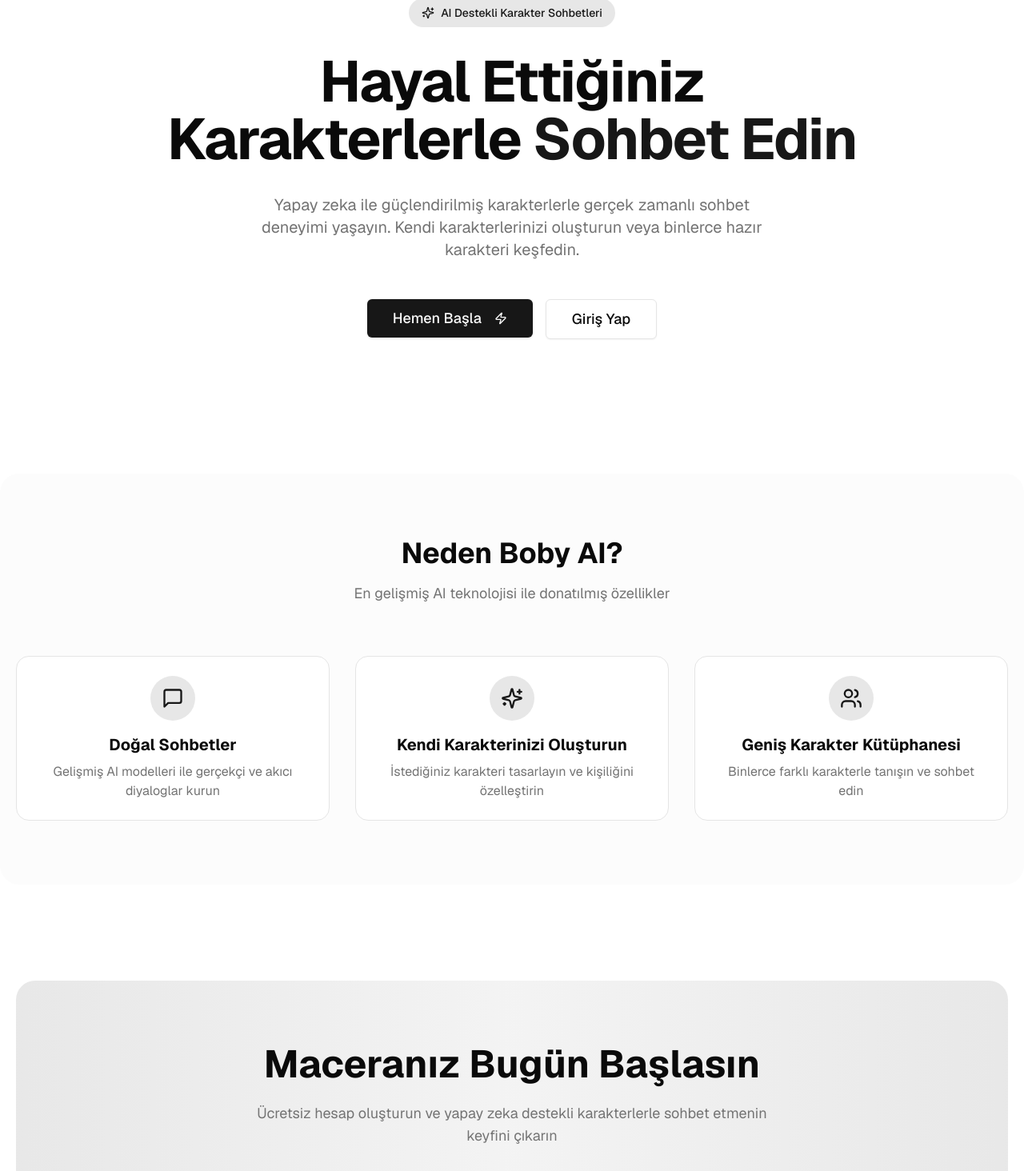
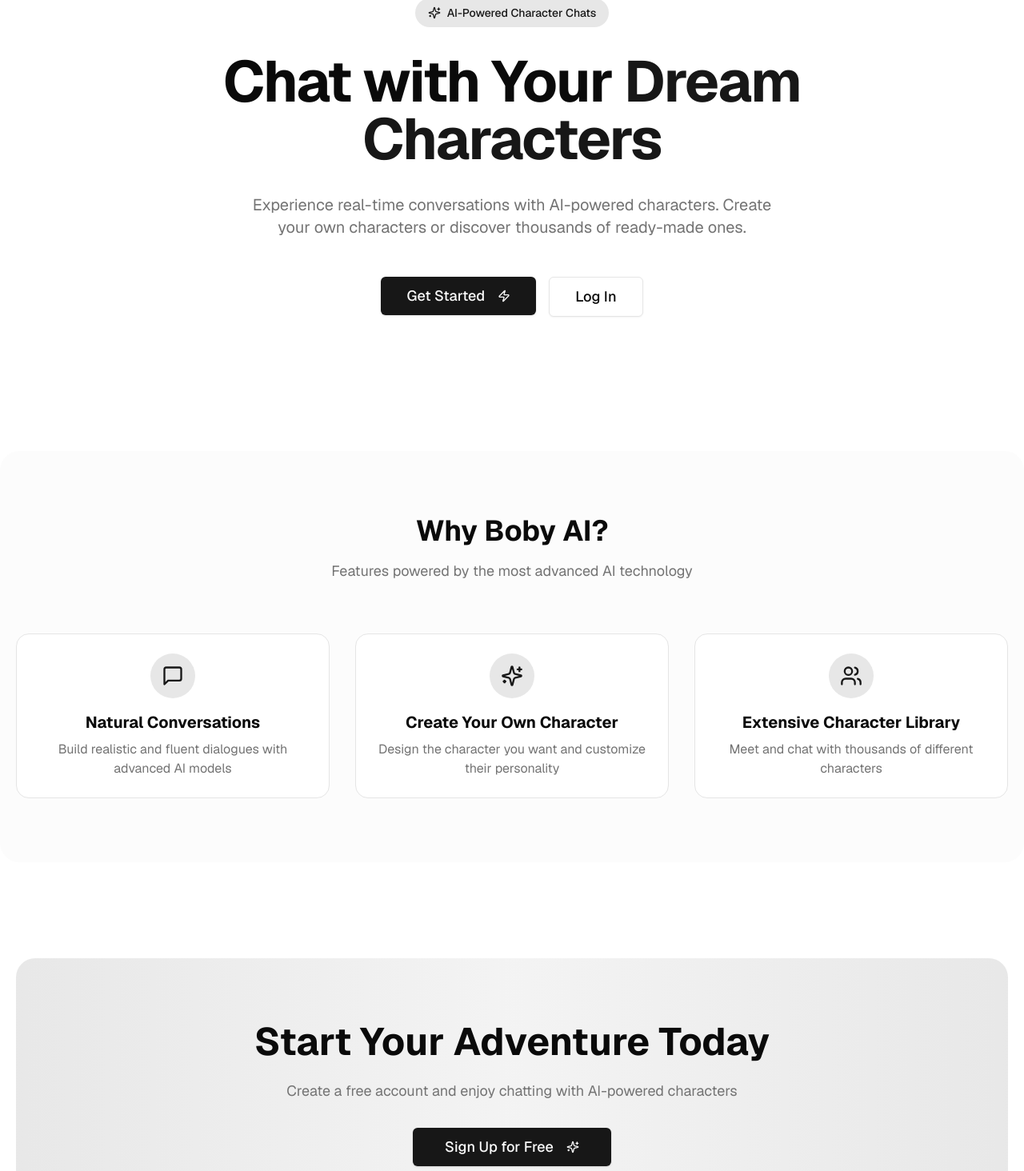
Before and after one commit to beerkayaslan/boby-ai, a Next.js app: page / in a window 1280 px wide. Shown: the part 194-1658 px from the top of the page at 80% size. Built offline with nearby package versions, Linux system fonts and the light colour scheme; no server answers.

Commit message:
Add i18n support to home page and update translations
Refactored the home page to use next-intl for internationalization, replacing hardcoded strings with translation keys. Updated English and Turkish translation files with all necessary keys for the home page UI.

```diff
--- a/app/page.tsx
+++ b/app/page.tsx
@@ -8,8 +8,10 @@ import { MessageSquare, Sparkles, Users, Zap } from "lucide-react";
 import { createClient } from "@/lib/supabase/server";
 import Image from "next/image";
 import logo from "@/assets/boby_ai_logo.jpeg";
+import { getTranslations } from "next-intl/server";
 
 export default async function Home() {
+  const t = await getTranslations("home");
   const supabase = await createClient();
   const {
     data: { user },
@@ -27,7 +29,7 @@ export default async function Home() {
                 alt="Boby AI Logo"
                 className="h-8 w-8 rounded-full"
               />
-              <Link href={"/"}>Boby AI</Link>
+              <Link href={"/"}>{t("nav.title")}</Link>
             </div>
             {!hasEnvVars ? <EnvVarWarning /> : <AuthButton />}
           </div>
@@ -38,24 +40,22 @@ export default async function Home() {
           <div className="flex flex-col items-center text-center gap-8">
             <div className="inline-flex items-center gap-2 px-4 py-2 rounded-full bg-primary/10 text-primary text-sm font-medium">
               <Sparkles className="h-4 w-4" />
-              <span>AI Destekli Karakter Sohbetleri</span>
+              <span>{t("hero.badge")}</span>
             </div>
 
             <h1 className="text-4xl md:text-6xl lg:text-7xl font-bold tracking-tight max-w-4xl">
-              Hayal Ettiğiniz Karakterlerle
-              <span className="text-primary"> Sohbet Edin</span>
+              {t("hero.title")}
+              <span className="text-primary">{t("hero.titleHighlight")}</span>
             </h1>
 
             <p className="text-lg md:text-xl text-muted-foreground max-w-2xl">
-              Yapay zeka ile güçlendirilmiş karakterlerle gerçek zamanlı sohbet
-              deneyimi yaşayın. Kendi karakterlerinizi oluşturun veya binlerce
-              hazır karakteri keşfedin.
+              {t("hero.description")}
             </p>
 
             <div className="flex flex-col sm:flex-row gap-4 mt-4">
               <Link href={user ? "/dashboard" : "/auth/sign-up"}>
                 <Button size="lg" className="text-lg px-8 py-6">
-                  Hemen Başla
+                  {t("hero.startButton")}
                   <Zap className="ml-2 h-5 w-5" />
                 </Button>
               </Link>
@@ -66,7 +66,7 @@ export default async function Home() {
                     variant="outline"
                     className="text-lg px-8 py-6"
                   >
-                    {user ? "Hemen Başla" : "Giriş Yap"}
+                    {user ? t("hero.startButton") : t("hero.loginButton")}
                   </Button>
                 </Link>
               )}
@@ -78,10 +78,10 @@ export default async function Home() {
         <section className="w-full max-w-7xl px-5 py-20 bg-muted/30 rounded-3xl my-10">
           <div className="text-center mb-16">
             <h2 className="text-3xl md:text-4xl font-bold mb-4">
-              Neden Boby AI?
+              {t("features.title")}
             </h2>
             <p className="text-muted-foreground text-lg">
-              En gelişmiş AI teknolojisi ile donatılmış özellikler
+              {t("features.subtitle")}
             </p>
           </div>
 
@@ -90,9 +90,11 @@ export default async function Home() {
               <div className="h-14 w-14 rounded-full bg-primary/10 flex items-center justify-center mb-4">
                 <MessageSquare className="h-7 w-7 text-primary" />
               </div>
-              <h3 className="text-xl font-bold mb-2">Doğal Sohbetler</h3>
+              <h3 className="text-xl font-bold mb-2">
+                {t("features.naturalChats.title")}
+              </h3>
               <p className="text-muted-foreground">
-                Gelişmiş AI modelleri ile gerçekçi ve akıcı diyaloglar kurun
+                {t("features.naturalChats.description")}
               </p>
             </div>
 
@@ -101,10 +103,10 @@ export default async function Home() {
                 <Sparkles className="h-7 w-7 text-primary" />
               </div>
               <h3 className="text-xl font-bold mb-2">
-                Kendi Karakterinizi Oluşturun
+                {t("features.createCharacter.title")}
               </h3>
               <p className="text-muted-foreground">
-                İstediğiniz karakteri tasarlayın ve kişiliğini özelleştirin
+                {t("features.createCharacter.description")}
               </p>
             </div>
 
@@ -113,10 +115,10 @@ export default async function Home() {
                 <Users className="h-7 w-7 text-primary" />
               </div>
               <h3 className="text-xl font-bold mb-2">
-                Geniş Karakter Kütüphanesi
+                {t("features.library.title")}
               </h3>
               <p className="text-muted-foreground">
-                Binlerce farklı karakterle tanışın ve sohbet edin
+                {t("features.library.description")}
               </p>
             </div>
           </div>
@@ -126,15 +128,14 @@ export default async function Home() {
         <section className="w-full max-w-7xl px-5 py-20 text-center">
           <div className="bg-gradient-to-r from-primary/10 via-primary/5 to-primary/10 rounded-3xl p-12 md:p-20">
             <h2 className="text-3xl md:text-5xl font-bold mb-6">
-              Maceranız Bugün Başlasın
+              {t("cta.title")}
             </h2>
             <p className="text-lg text-muted-foreground mb-8 max-w-2xl mx-auto">
-              Ücretsiz hesap oluşturun ve yapay zeka destekli karakterlerle
-              sohbet etmenin keyfini çıkarın
+              {t("cta.description")}
             </p>
             <Link href={user ? "/dashboard" : "/auth/sign-up"}>
               <Button size="lg" className="text-lg px-10 py-6">
-                {user ? "Dashboard'a Git" : "Ücretsiz Kayıt Ol"}
+                {user ? t("hero.dashboardButton") : t("cta.button")}
                 <Sparkles className="ml-2 h-5 w-5" />
               </Button>
             </Link>
@@ -143,9 +144,7 @@ export default async function Home() {
 
         {/* Footer */}
         <footer className="w-full flex items-center justify-center border-t mx-auto text-center text-xs gap-8 py-16 mt-20">
-          <p className="text-muted-foreground">
-            © 2025 Boby AI. Tüm hakları saklıdır.
-          </p>
+          <p className="text-muted-foreground">{t("footer.copyright")}</p>
           <ThemeSwitcher />
         </footer>
       </div>
--- a/messages/en.json
+++ b/messages/en.json
@@ -1,3 +1,40 @@
 {
-
+  "home": {
+    "nav": {
+      "title": "Boby AI"
+    },
+    "hero": {
+      "badge": "AI-Powered Character Chats",
+      "title": "Chat with Your",
+      "titleHighlight": " Dream Characters",
+      "description": "Experience real-time conversations with AI-powered characters. Create your own characters or discover thousands of ready-made ones.",
+      "startButton": "Get Started",
+      "loginButton": "Log In",
+      "dashboardButton": "Go to Dashboard"
+    },
+    "features": {
+      "title": "Why Boby AI?",
+      "subtitle": "Features powered by the most advanced AI technology",
+      "naturalChats": {
+        "title": "Natural Conversations",
+        "description": "Build realistic and fluent dialogues with advanced AI models"
+      },
+      "createCharacter": {
+        "title": "Create Your Own Character",
+        "description": "Design the character you want and customize their personality"
+      },
+      "library": {
+        "title": "Extensive Character Library",
+        "description": "Meet and chat with thousands of different characters"
+      }
+    },
+    "cta": {
+      "title": "Start Your Adventure Today",
+      "description": "Create a free account and enjoy chatting with AI-powered characters",
+      "button": "Sign Up for Free"
+    },
+    "footer": {
+      "copyright": "© 2025 Boby AI. All rights reserved."
+    }
+  }
 }
--- a/messages/tr.json
+++ b/messages/tr.json
@@ -1,3 +1,40 @@
 {
-
+  "home": {
+    "nav": {
+      "title": "Boby AI"
+    },
+    "hero": {
+      "badge": "AI Destekli Karakter Sohbetleri",
+      "title": "Hayal Ettiğiniz Karakterlerle",
+      "titleHighlight": " Sohbet Edin",
+      "description": "Yapay zeka ile güçlendirilmiş karakterlerle gerçek zamanlı sohbet deneyimi yaşayın. Kendi karakterlerinizi oluşturun veya binlerce hazır karakteri keşfedin.",
+      "startButton": "Hemen Başla",
+      "loginButton": "Giriş Yap",
+      "dashboardButton": "Dashboard'a Git"
+    },
+    "features": {
+      "title": "Neden Boby AI?",
+      "subtitle": "En gelişmiş AI teknolojisi ile donatılmış özellikler",
+      "naturalChats": {
+        "title": "Doğal Sohbetler",
+        "description": "Gelişmiş AI modelleri ile gerçekçi ve akıcı diyaloglar kurun"
+      },
+      "createCharacter": {
+        "title": "Kendi Karakterinizi Oluşturun",
+        "description": "İstediğiniz karakteri tasarlayın ve kişiliğini özelleştirin"
+      },
+      "library": {
+        "title": "Geniş Karakter Kütüphanesi",
+        "description": "Binlerce farklı karakterle tanışın ve sohbet edin"
+      }
+    },
+    "cta": {
+      "title": "Maceranız Bugün Başlasın",
+      "description": "Ücretsiz hesap oluşturun ve yapay zeka destekli karakterlerle sohbet etmenin keyfini çıkarın",
+      "button": "Ücretsiz Kayıt Ol"
+    },
+    "footer": {
+      "copyright": "© 2025 Boby AI. Tüm hakları saklıdır."
+    }
+  }
 }
```
